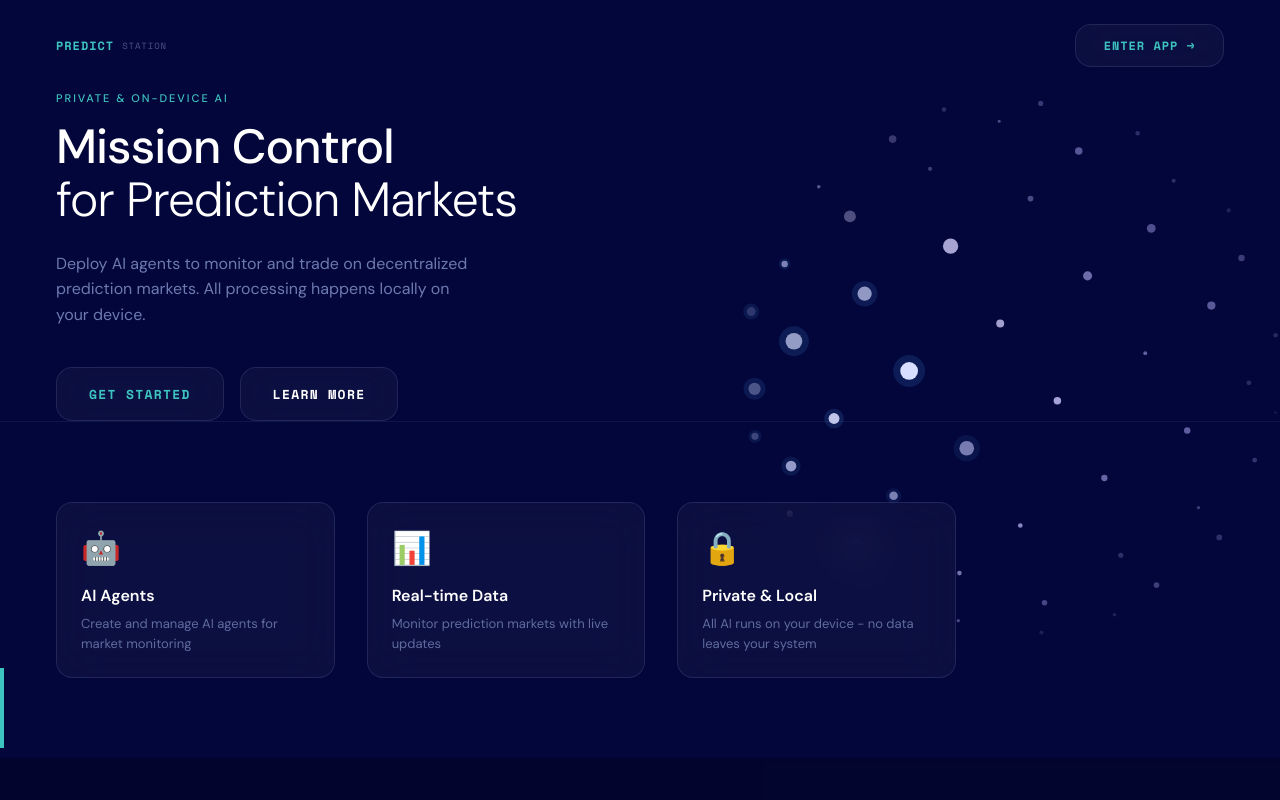
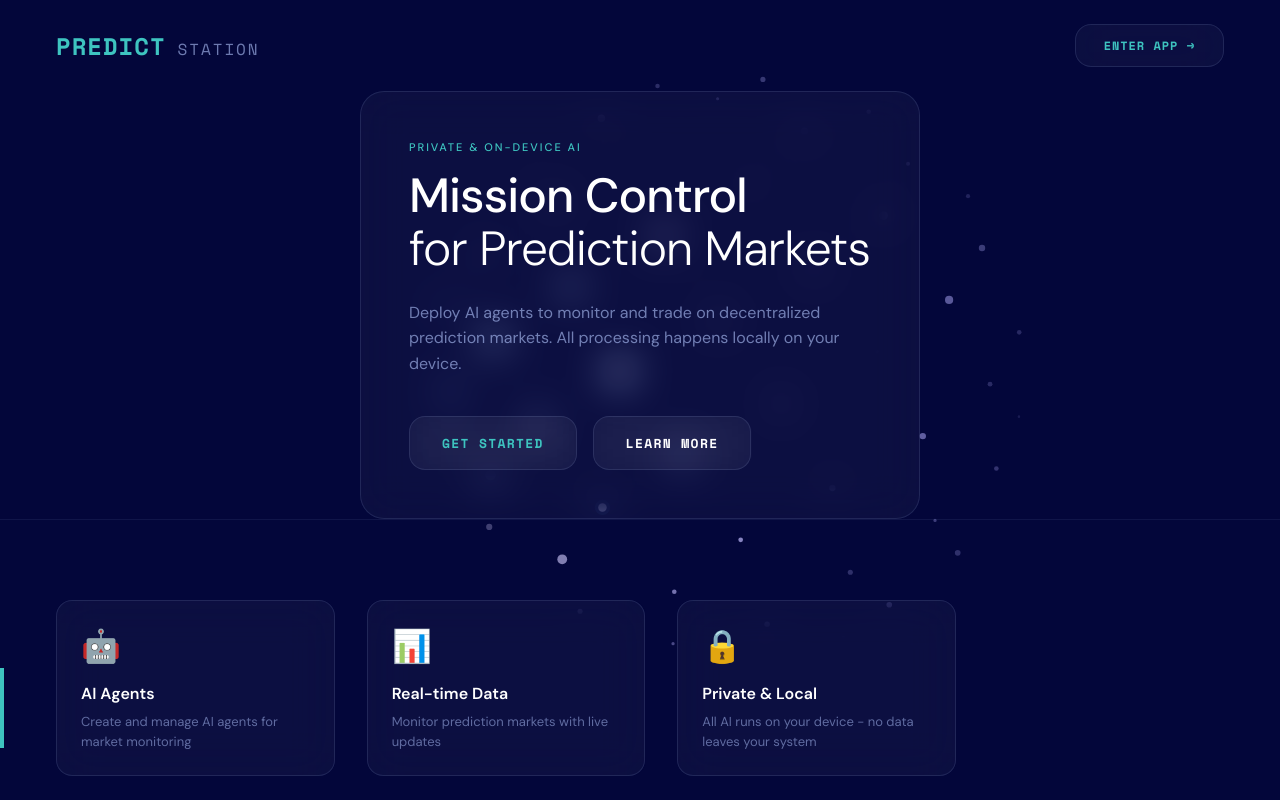
Before and after one commit to pisuthd/predict-station, a Next.js app in the folder frontend/: page / in a window 1280 px wide. Shown: the top 800 px of the page. Built offline with nearby package versions, Linux system fonts and the light colour scheme.

Commit message:
Restyle landing page: center orbs, glass hero container, larger branding text

```diff
--- a/frontend/src/app/page.tsx
+++ b/frontend/src/app/page.tsx
@@ -7,7 +7,6 @@ import OrbCanvas from '../components/OrbCanvas'
 
 export default function LandingPage() {
   const router = useRouter()
-  const [isHovered, setIsHovered] = useState(false)
 
   const features = [
     {
@@ -54,13 +53,13 @@ export default function LandingPage() {
         overflow: 'hidden',
       }}
     >
-      {/* Animated Orbs - Right Side */}
+      {/* Animated Orbs - Center Background */}
       <div
         style={{
           position: 'fixed',
-          right: 0,
+          left: '20%',
           top: 0,
-          width: '55%',
+          width: '60%',
           height: '100vh',
           zIndex: 1,
         }}
@@ -68,7 +67,7 @@ export default function LandingPage() {
         <OrbCanvas />
       </div>
 
-      {/* Content - Left Side */}
+      {/* Content */}
       <div
         style={{
           position: 'relative',
@@ -87,14 +86,15 @@ export default function LandingPage() {
             alignItems: 'center',
           }}
         >
-          <div style={{ display: 'flex', alignItems: 'center', gap: 8 }}>
+          {/* Branding - Larger & Clearer */}
+          <div style={{ display: 'flex', alignItems: 'baseline', gap: 12 }}>
             <span
               style={{
                 fontFamily: monoFont,
-                fontSize: 12,
+                fontSize: 24,
                 fontWeight: 700,
                 color: CYAN,
-                letterSpacing: '0.08em',
+                letterSpacing: '0.04em',
               }}
             >
               PREDICT
@@ -102,9 +102,10 @@ export default function LandingPage() {
             <span
               style={{
                 fontFamily: monoFont,
-                fontSize: 9,
-                letterSpacing: '0.1em',
-                color: 'rgba(180,200,255,0.4)',
+                fontSize: 16,
+                fontWeight: 400,
+                letterSpacing: '0.12em',
+                color: 'rgba(180,200,255,0.6)',
               }}
             >
               STATION
@@ -114,8 +115,6 @@ export default function LandingPage() {
           {/* Enter App Button - Glassmorphism */}
           <button
             onClick={() => router.push('/app')}
-            onMouseEnter={() => setIsHovered(true)}
-            onMouseLeave={() => setIsHovered(false)}
             style={{
               padding: '12px 28px',
               background: 'rgba(255,255,255,0.04)',
@@ -130,22 +129,40 @@ export default function LandingPage() {
               letterSpacing: '0.08em',
               transition: 'all 0.3s ease',
             }}
+            onMouseEnter={(e) => {
+              e.currentTarget.style.background = 'rgba(255,255,255,0.08)'
+              e.currentTarget.style.borderColor = 'rgba(62,196,192,0.3)'
+            }}
+            onMouseLeave={(e) => {
+              e.currentTarget.style.background = 'rgba(255,255,255,0.04)'
+              e.currentTarget.style.borderColor = 'rgba(180,200,255,0.12)'
+            }}
           >
             ENTER APP →
           </button>
         </nav>
 
-        {/* Hero Section */}
+        {/* Hero Section - Glass Container */}
         <div
           style={{
             flex: 1,
             display: 'flex',
             alignItems: 'center',
-            paddingLeft: '56px',
-            paddingRight: '55%',
+            justifyContent: 'center',
+            padding: '0 56px',
           }}
         >
-          <div>
+          {/* Glass Card for Hero */}
+          <div
+            style={{
+              maxWidth: '560px',
+              padding: '48px',
+              background: 'rgba(255,255,255,0.04)',
+              backdropFilter: 'blur(20px)',
+              border: '1px solid rgba(180,200,255,0.12)',
+              borderRadius: 24,
+            }}
+          >
             {/* Label */}
             <p
               style={{
@@ -184,7 +201,6 @@ export default function LandingPage() {
                 color: 'rgba(180,200,255,0.6)',
                 lineHeight: 1.6,
                 marginBottom: '40px',
-                maxWidth: '420px',
               }}
             >
               Deploy AI agents to monitor and trade on decentralized prediction markets.
```
